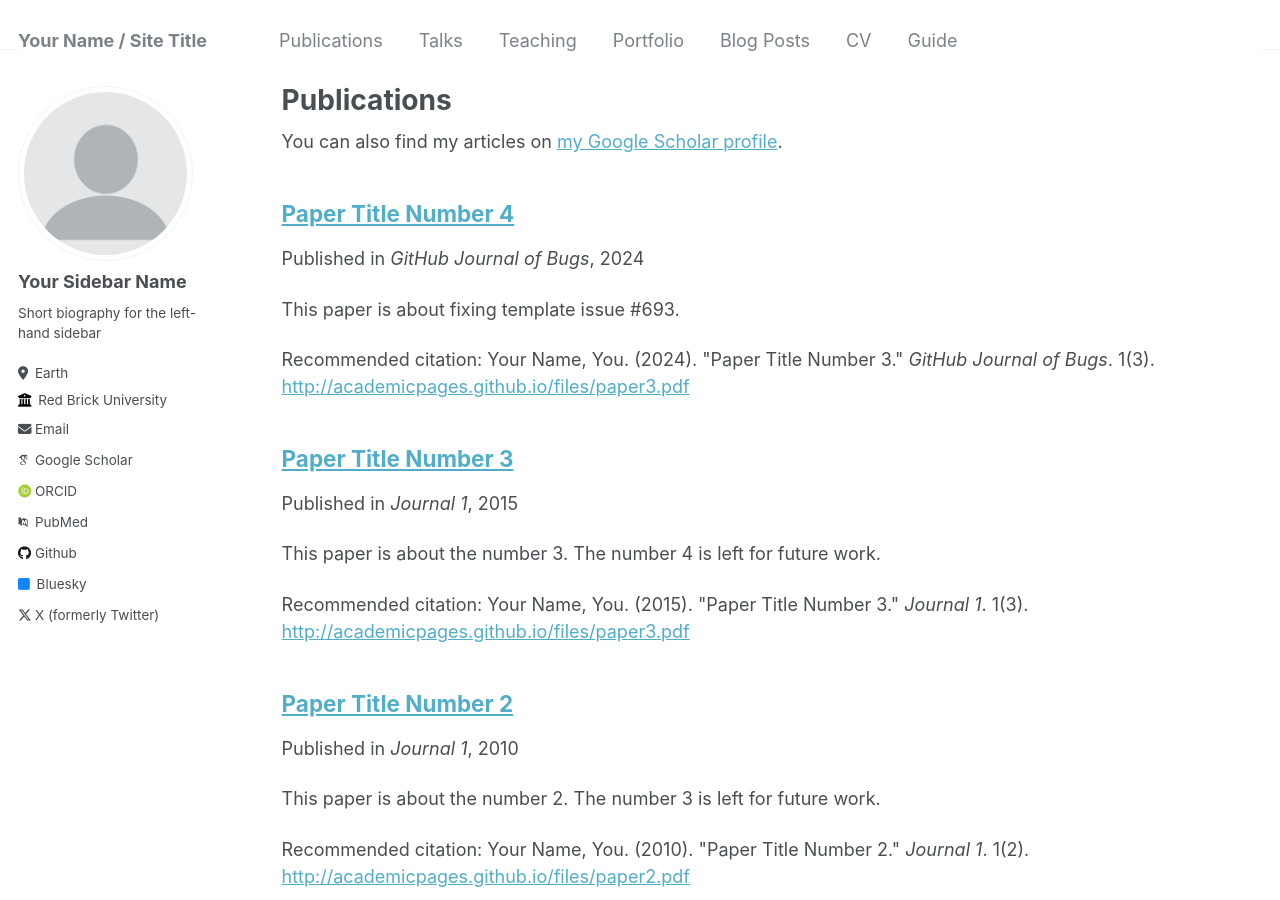
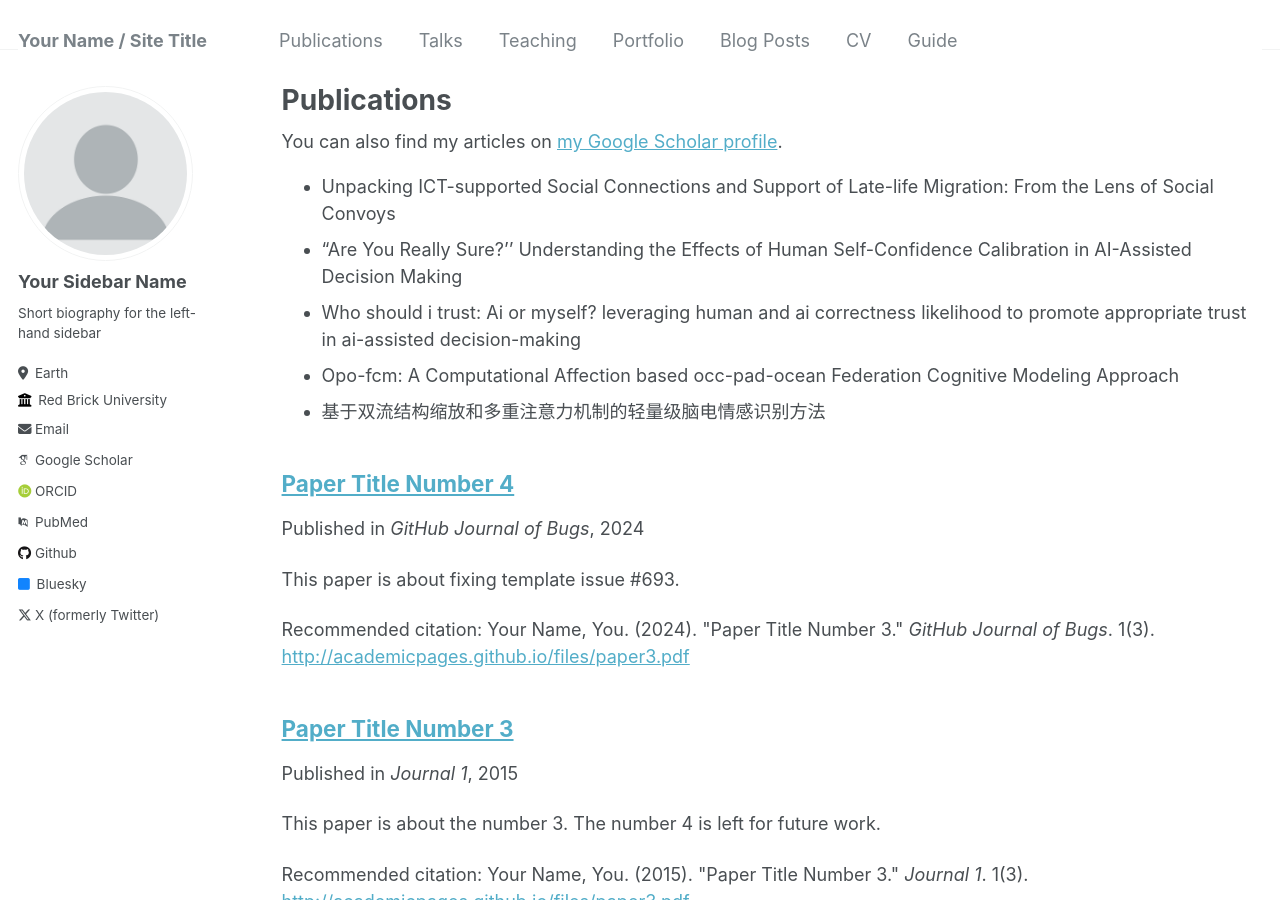
Before and after one commit to dream-ly/dream-ly.github.io, a Jekyll site: the page built from _pages/publications.md, in a window 1280 px wide and 900 px high. Built offline with Jekyll 4.4.1, drawn with Linux system fonts in a browser that asks for light colours; some web fonts are replaced.

Commit message:
Update publications.md

```diff
--- a/_pages/publications.md
+++ b/_pages/publications.md
@@ -6,11 +6,17 @@ author_profile: true
 ---
 
 {% if site.author.googlescholar %}
-  <div class="wordwrap">You can also find my articles on <a href="{{site.author.googlescholar}}">my Google Scholar profile</a>.</div>
+  <div class="wordwrap">You can also find my articles on <a href="{{https://scholar.google.com.hk/citations?user=AuxxOSYAAAAJ&hl=zh-CN}}">my Google Scholar profile</a>.</div>
 {% endif %}
 
 {% include base_path %}
 
+* Unpacking ICT-supported Social Connections and Support of Late-life Migration: From the Lens of Social Convoys
+* "Are You Really Sure?'' Understanding the Effects of Human Self-Confidence Calibration in AI-Assisted Decision Making
+* Who should i trust: Ai or myself? leveraging human and ai correctness likelihood to promote appropriate trust in ai-assisted decision-making
+* Opo-fcm: A Computational Affection based occ-pad-ocean Federation Cognitive Modeling Approach
+* 基于双流结构缩放和多重注意力机制的轻量级脑电情感识别方法
+
 {% for post in site.publications reversed %}
   {% include archive-single.html %}
 {% endfor %}
```
